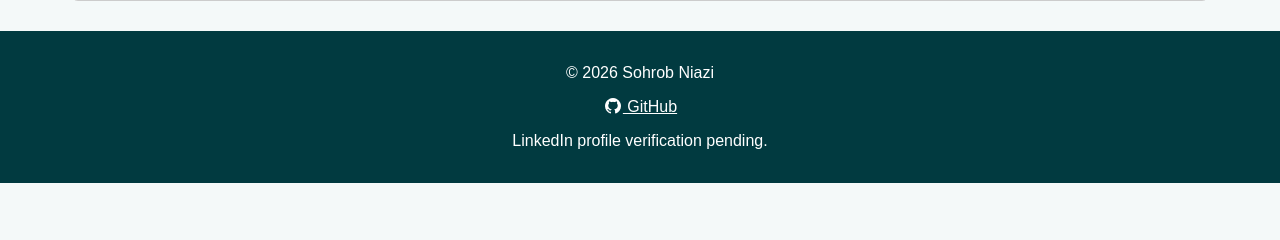
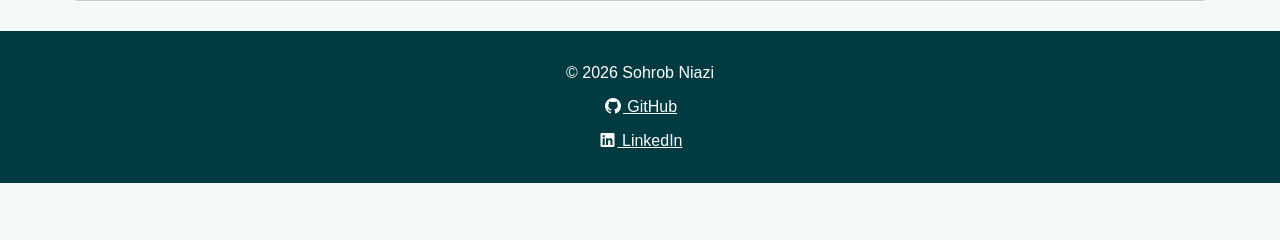
Before and after one commit to Sohrob416/assignment2-express-portfolio, a Node server app: page /about in a window 1280 px wide. Shown: the part 419-659 px from the top of the page. Run offline with Node 20, Linux system fonts and the light colour scheme; some libraries are stand-ins or nearby versions.

Commit message:
Add verified LinkedIn profile link to shared footer

```diff
--- a/views/partials/footer.ejs
+++ b/views/partials/footer.ejs
@@ -1,12 +1,18 @@
 <!-- Shared footer with profile links. -->
 <footer>
   <p>&copy; 2026 Sohrob Niazi</p>
+
   <p>
     <a href="https://github.com/Sohrob416">
       <i class="fa-brands fa-github"></i> GitHub
     </a>
   </p>
-  <p>LinkedIn profile verification pending.</p>
+
+  <p>
+    <a href="https://www.linkedin.com/in/sohrob-niazi-a9184a44b/">
+      <i class="fa-brands fa-linkedin"></i> LinkedIn
+    </a>
+  </p>
 </footer>
 </body>
 </html>
```
